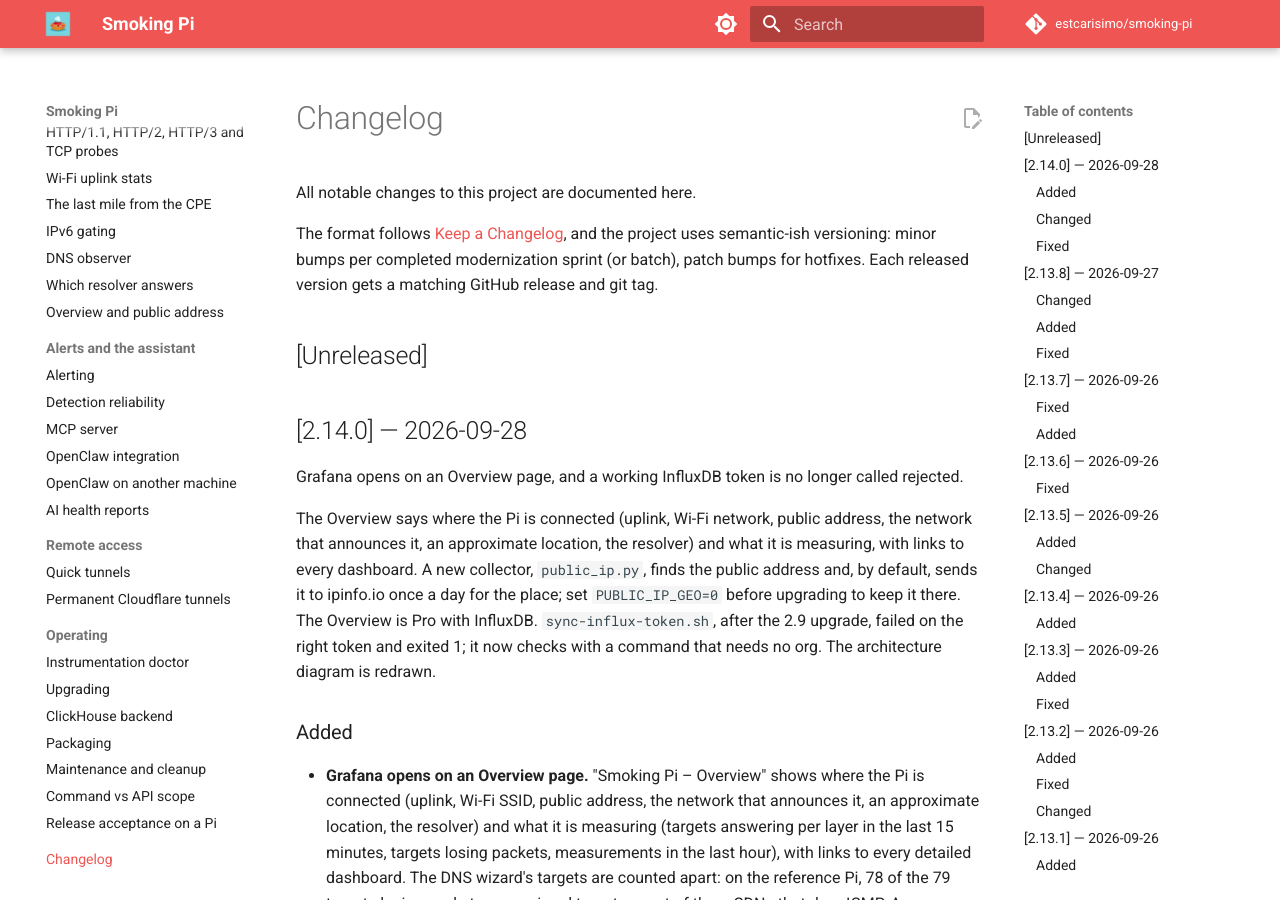
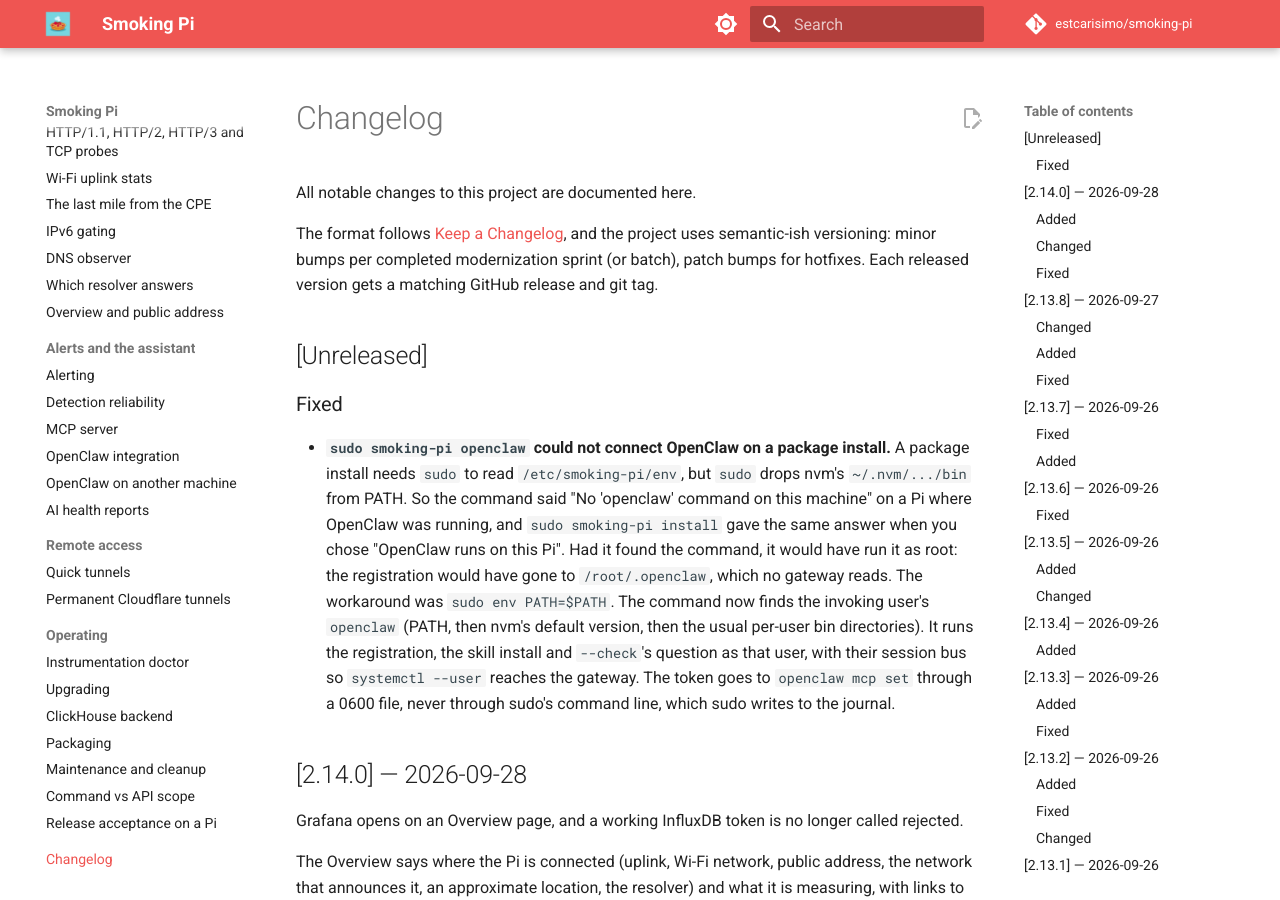
Before and after one commit to estcarisimo/smoking-pi, an MkDocs documentation site: the page built from docs/changelog.md, in a window 1280 px wide and 900 px high. Built offline with MkDocs 1.6.1 and Material for MkDocs 9.7.7, drawn with Linux system fonts in a browser that asks for light colours; comment, search, counter and statistics services are not loaded.

Commit message:
fix(cli): run OpenClaw as the user who ran sudo, and find nvm's openclaw (#176)
* fix(cli): run OpenClaw as the user who ran sudo, and find nvm's openclaw

Co-Authored-By: Claude Opus 5.5 <noreply@anthropic.com>

* fix(cli): keep the MCP token off sudo's logged command line; read nvm's alias as a version

Co-Authored-By: Claude Opus 5.5 <noreply@anthropic.com>

* docs(changelog): move the openclaw entry under [Unreleased]

Co-Authored-By: Claude Opus 5.5 <noreply@anthropic.com>

---------

Co-authored-by: Claude Opus 5.5 <noreply@anthropic.com>

```diff
--- a/CHANGELOG.md
+++ b/CHANGELOG.md
@@ -8,6 +8,23 @@ modernization sprint (or batch), patch bumps for hotfixes. Each released
 version gets a matching GitHub release and git tag.
 
 ## [Unreleased]
+
+### Fixed
+
+- **`sudo smoking-pi openclaw` could not connect OpenClaw on a package
+  install.** A package install needs `sudo` to read `/etc/smoking-pi/env`,
+  but `sudo` drops nvm's `~/.nvm/.../bin` from PATH. So the command said
+  "No 'openclaw' command on this machine" on a Pi where OpenClaw was
+  running, and `sudo smoking-pi install` gave the same answer when you
+  chose "OpenClaw runs on this Pi". Had it found the command, it would have
+  run it as root: the registration would have gone to `/root/.openclaw`,
+  which no gateway reads. The workaround was `sudo env PATH=$PATH`. The
+  command now finds the invoking user's `openclaw` (PATH, then nvm's
+  default version, then the usual per-user bin directories). It runs the
+  registration, the skill install and `--check`'s question as that user,
+  with their session bus so `systemctl --user` reaches the gateway. The
+  token goes to `openclaw mcp set` through a 0600 file, never through
+  sudo's command line, which sudo writes to the journal.
 
 ## [2.14.0] — 2026-09-28
 
```
Also changed, not shown: docs/openclaw-integration.md (+8 -0 lines), 2 other files.
